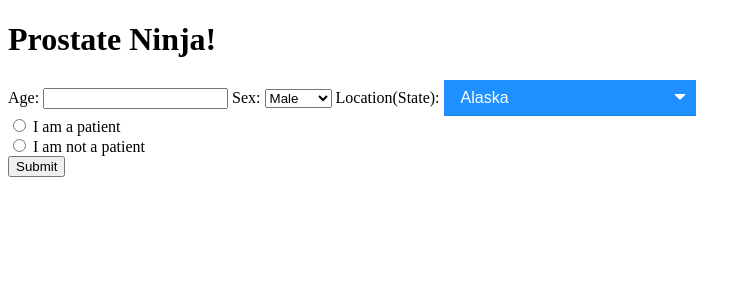
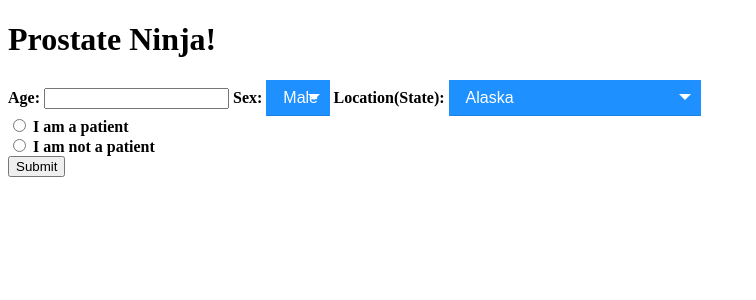
Before and after one commit to avinashupadhya99/Prostate-Ninja, a Flask app: page / in a window 1280 px wide. Shown: the top 300 px of the page, without its empty margins (0-756 px from the left). Run offline with Flask 2, Linux system fonts and the light colour scheme.

Commit message:
New design

```diff
--- a/app/routes.py
+++ b/app/routes.py
@@ -6,6 +6,7 @@ from app.apiClient import *
 def index():
     if request.method == 'POST':
         location = request.form['location']
+        print(location)
         age = int(request.form['age'])
         sex = request.form['sex']
         health = request.form['health']
--- a/app/templates/index.html
+++ b/app/templates/index.html
@@ -10,10 +10,13 @@
       <label for="age">Age:</label>
       <input type="number" name="age" />
       <label for="sex">Sex:</label>
+      <div class = "custom-select" style = "width: 5%; display: inline-block;" >
       <select name="sex" id="sex">
         <option value="Male">Male</option>
         <option value="female">Female</option>
       </select>
+      </div>
+
 
       <label for="location">Location(State):</label>
 
@@ -78,8 +81,9 @@
       <input type="submit" />
     </form>
     {% if studies  is defined %}
+    <h2>Results - Clinical Trials Running</h2>
       {% for study in studies %}
-          <h4>Study {{ loop.index }}-</h4>
+          <h4>Study {{ loop.index }}</h4>
           <div>
             <b>Trial</b>            - {{study.briefTitle}} <br/>
             <b>Organisation</b>     - {{study.organization}} <br/>
@@ -177,6 +181,9 @@
     </script>
 
     <style>
+      label{
+        font-weight: bold;
+      }
       .custom-select {
         position: relative;
         font-family: Arial;
```
